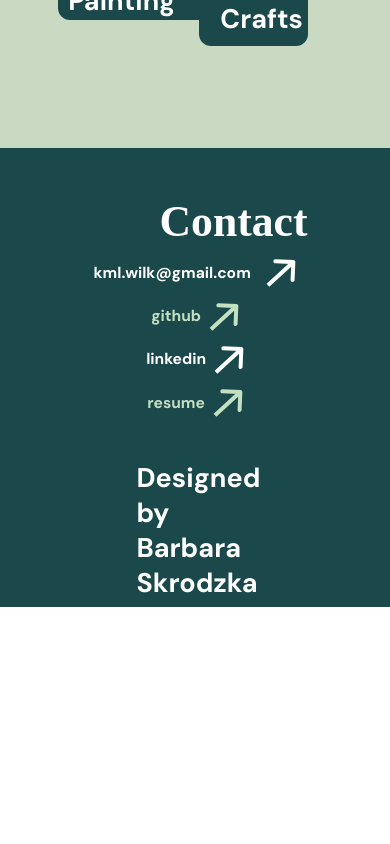
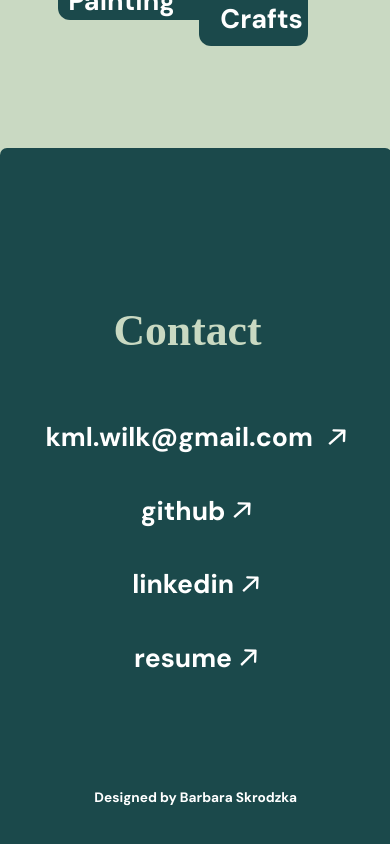
Before and after one commit to kikupiku/kikupiku.github.io, a React (Create React App) app: page / in a window 390 px wide. Shown: the part 4085-4929 px from the top of the page. Before the commit the page ends 4692 px from the top, so only its background shows below. Built offline with nearby package versions, Linux system fonts and the light colour scheme; a web font is replaced by a local one.

Commit message:
style contact in mobile

```diff
--- a/src/components/contact/contact.js
+++ b/src/components/contact/contact.js
@@ -14,7 +14,7 @@ const contact = props => {
           <h4>
             <a href='mailto:kml.wilk@gmail.com'>kml.wilk@gmail.com</a>
           </h4>
-          <img src={linkArrow} alt='' />
+          <img mode={props.mode} src={linkArrow} className={styles.EmailArrow} alt='' />
         </div>
         <div className={styles.Github}>
           <h4>
@@ -40,7 +40,7 @@ const contact = props => {
               linkedin
             </a>
           </h4>
-          <img mode={props.mode} src={linkArrow} alt='' />
+          <img mode={props.mode} className={styles.LinkedinArrow} src={linkArrow} alt='' />
         </div>
         <div className={styles.CV}>
           <h4>
--- a/src/components/contact/contact.module.css
+++ b/src/components/contact/contact.module.css
@@ -1,8 +1,9 @@
 .Contact {
   background-color: #1B494B;
-  width: 100vw;
+  width: 113.3%;
   position: relative;
   right: 5.7vw;
+  border-radius: 7px 7px 0 0;
 }
 
 .Title {
@@ -64,8 +65,6 @@
   filter: brightness(0) saturate(100%) invert(23%) sepia(17%) saturate(1502%) hue-rotate(131deg) brightness(98%) contrast(90%);
 }
 
-
-
 .Linkedin {
   color: white;
 }
@@ -76,3 +75,53 @@
   width: 30vw;
   margin: 0 auto;
 }
+
+@media all and (max-width: 414px) {
+  .Contact {
+    height: 100vh;
+  }
+
+  .Title {
+    width: 18.2vw;
+    padding-top: 40.4vw;
+    margin: 0 auto 13.6vw auto;
+    color: #C9D9C2;
+    position: relative;
+    right: 12vw;
+  }
+
+  .ContactLinks {
+    padding-bottom: 9vw;
+    color: white;
+  }
+
+  .Email a,
+  .Github a,
+  .Linkedin a,
+  .CV a {
+    color: white !important;
+    font-size: 6.8vw;
+    line-height: 2.2;
+  }
+
+  .EmailArrow[mode='light'],
+  .GithubArrow[mode='light'],
+  .LinkedinArrow[mode='light'],
+  .CVArrow[mode='light'],
+  .EmailArrow[mode='dark'],
+  .GithubArrow[mode='dark'],
+  .LinkedinArrow[mode='dark'],
+  .CVArrow[mode='dark'] {
+    filter: none;
+    width: 4.5vw;
+    position: relative;
+    bottom: 0.2vw;
+  }
+
+  .Design {
+  top: 22vw;
+  width: 52vw;
+  font-size: 3.5vw;
+  margin: 0 auto;
+}
+}
```
